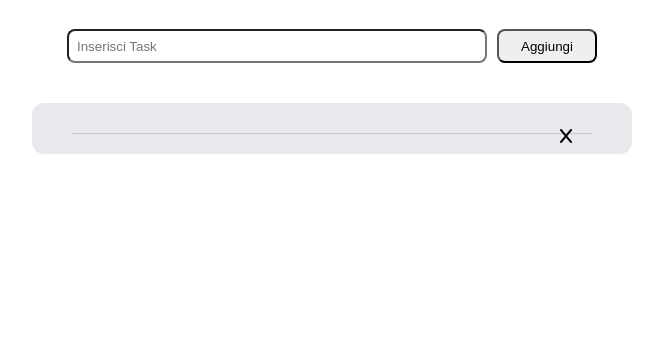
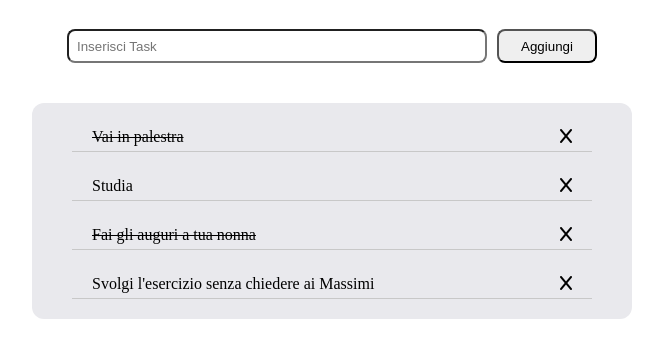
Before and after one commit to Pastafredda/vue-todolist, a plain HTML site: page index.html in a window 1280 px wide. Shown: the part 176-534 px from the top of the page, without its empty margins (308-971 px from the left). Drawn offline with nearby package versions, Linux system fonts and the light colour scheme.

Commit message:
milestone 1 e 2

```diff
--- a/index.html
+++ b/index.html
@@ -21,8 +21,7 @@
 
             <div class="task-container">
                 <ul>
-                    <li class="task">{{items.text}}<i class="fa-solid fa-x"></i></li>
-
+                    <li class="task" :class="task.done ? 'sbarrato' : '' "  v-for="(task,index) in items">{{task.text}}<i class="fa-solid fa-x" @click="rimuovi(index)"></i></li>
                 </ul>
             </div>
         </div>
--- a/script.js
+++ b/script.js
@@ -22,5 +22,10 @@ createApp({
                 },
             ]
         }
+    },
+    methods:{
+        rimuovi(indice){
+            this.items.splice(indice, 1)
+        }
     }
 }).mount('#app');
--- a/style.css
+++ b/style.css
@@ -61,4 +61,9 @@ header{
 
 .task .fa-x{
     float: right;
+    cursor: pointer;
 }
+
+.sbarrato{
+    text-decoration: line-through;
+}
```
